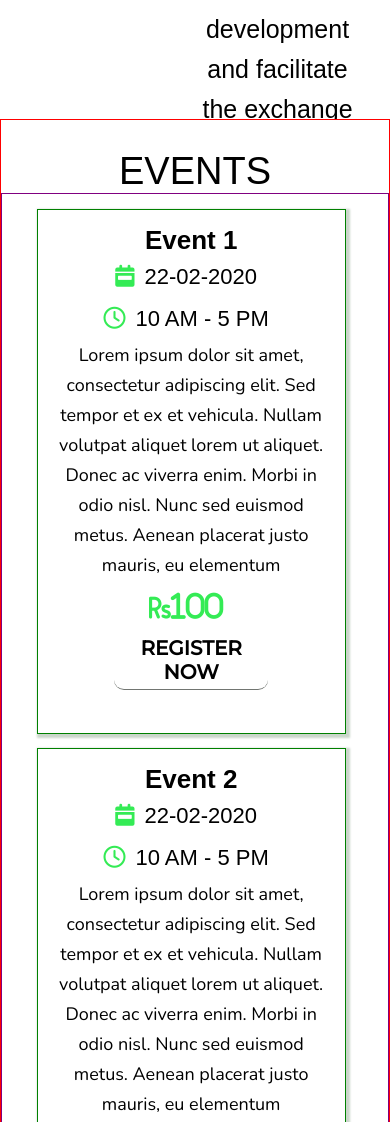
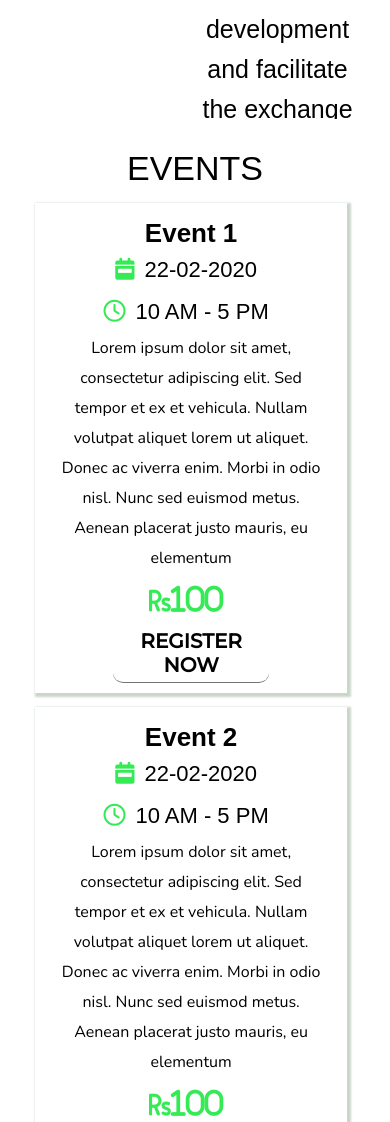
Before and after one commit to aswinkr77/IEEE-Rex, a plain HTML site: page docs/index.html in a window 390 px wide. Shown: the part 824-1946 px from the top of the page. Drawn offline with nearby package versions, Linux system fonts and the light colour scheme; a web font is replaced by a local one.

Commit message:
Update style.css

```diff
--- a/docs/style.css
+++ b/docs/style.css
@@ -391,7 +391,6 @@ header ul li a:hover{
     height: 1150px;
     background-color: white;
     font-size: 30px;
-    border: 1px solid red;
 }
 
 .events h1{
@@ -412,13 +411,11 @@ header ul li a:hover{
     position: relative;
     padding-top: 15px;
     height: 520px;
-    border: 1px solid purple;
 }
 
 .second-col{
     position: relative;
     height: 520px;
-    border: 1px solid purple;
 }
 
 .price{
@@ -430,7 +427,6 @@ header ul li a:hover{
     box-shadow: 2px 2px 2px 2px #cbd6cb;
     transition: box-shadow 0.5s ease;
     overflow: auto;
-    border: 1px solid green;
     font-family: 'Recursive', sans-serif;
 }
 
@@ -613,7 +609,6 @@ header ul li a:hover{
     width: 100%;
     height: 1200px;
     background-color: white;
-    border: 1px solid purple;
 }
 
 /*Heading of the div speakers*/
@@ -628,13 +623,11 @@ header ul li a:hover{
 .speakers-col .speakers-first, .speakers-second{
     width: 100%;
     margin: auto;
-    border: 1px solid blueviolet;
 }
 
 .speakers-first{
     position: relative;
     height: 550px;
-    border: 1px solid green;
 }
 
 .speakers-second{
@@ -655,7 +648,6 @@ header ul li a:hover{
     line-height: 27px;
     transition: all 0.5s ease;
     overflow: auto;
-    border: 1px solid orange;
 }
 
 .speaker:hover{
@@ -1070,28 +1062,32 @@ header ul li a:hover{
 
 @media (max-width: 499px){
     .events{
-        height: 2850px;
+        height: 2720px;
     }
 
     .events h1{
-        font-size: 38px;
+        font-size: 34px;
     }
 
     .price{
         width: 80%;
-        height: 525px;
+        height: 490px;
     }
 
     .price h3{
         font-size: 26px;
     }
 
+    .price p{
+        font-size: 16px;
+    }
+
     .first-col{
-        height: 1630px;
+        height: 1550px;
     }
 
     .second-col{
-        height: 1100px;
+        height: 1050px;
     }
 
     .event-1, .event-2, .event-3, .event-4, .event-5{
```
